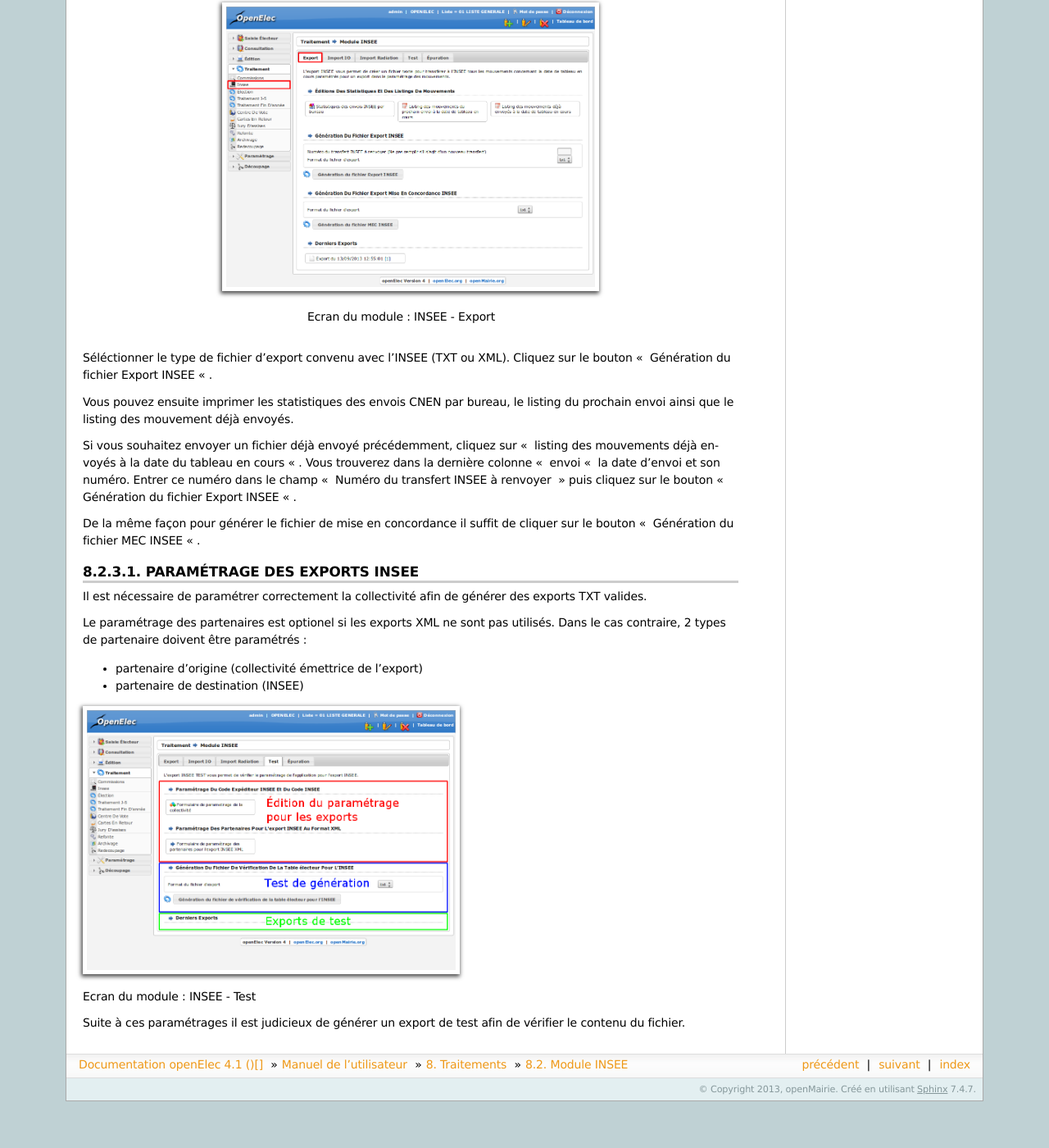
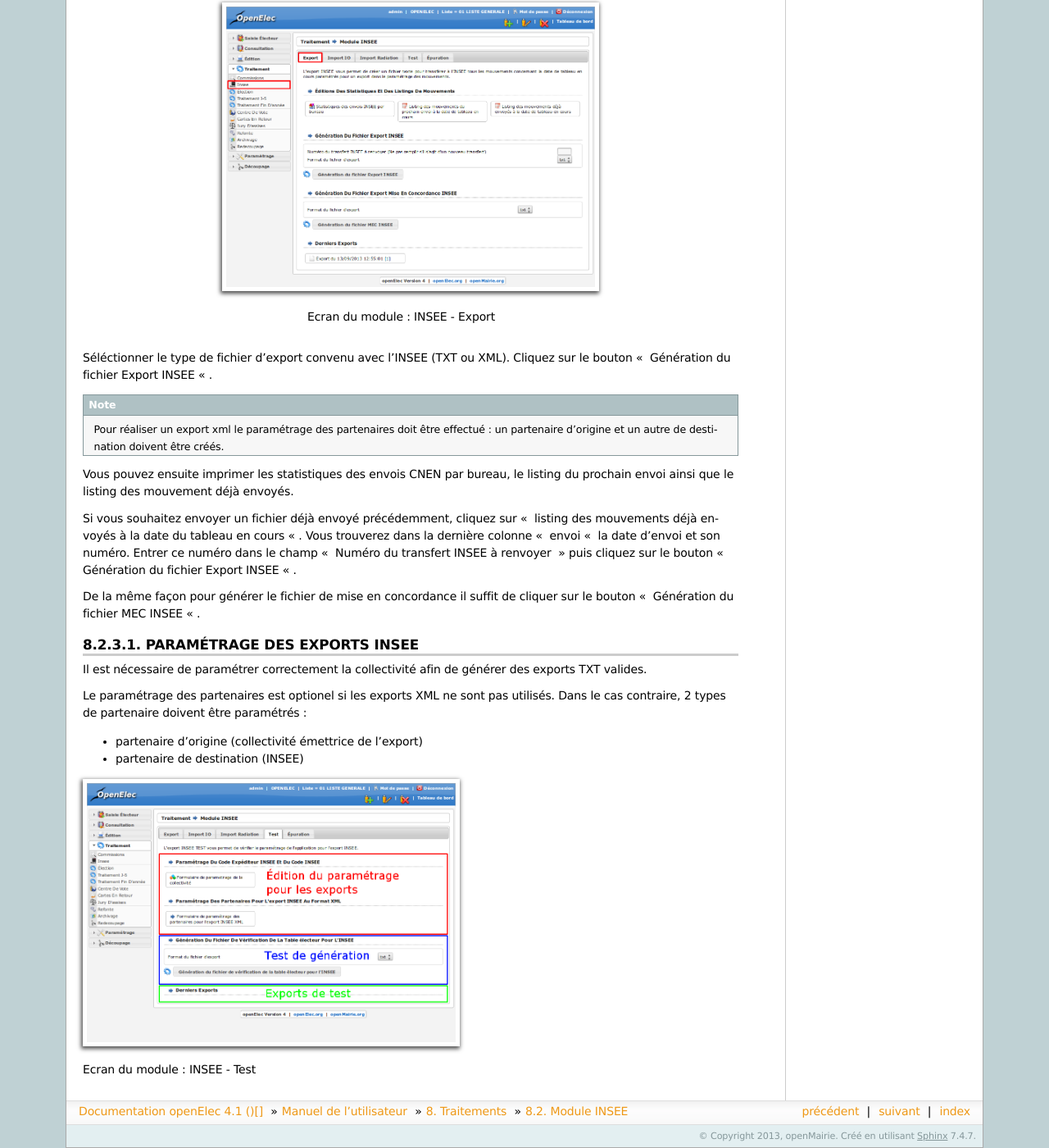
Before and after one commit to tbenita/openelec-documentation, a Sphinx documentation site: the page built from source/manuel_utilisateur/traitements/module_insee.rst, in a window 1280 px wide and 1400 px high, scrolled down 1807 px. Shown: the whole window at 82% size. Built offline with Sphinx 7.4.7, drawn with Linux system fonts in a browser that asks for light colours; before the commit the page ends 3150 px from its top, so only the background shows below that.

Commit message:
Modification de la documentation suite au modification du paramétrage des partenaires d'exports xml.

```diff
--- a/source/manuel_utilisateur/traitements/module_insee.rst
+++ b/source/manuel_utilisateur/traitements/module_insee.rst
@@ -98,6 +98,10 @@ tableau au 10/01/2009)
 Séléctionner le type de fichier d'export convenu avec l'INSEE (TXT ou XML).
 Cliquez sur le bouton " Génération du fichier Export INSEE ".
 
+.. note:: Pour réaliser un export xml le paramétrage des partenaires doit être
+          effectué : un partenaire d'origine et un autre de destination doivent
+          être créés.
+
 Vous pouvez ensuite imprimer les statistiques des envois CNEN par bureau, le
 listing du prochain envoi ainsi que le listing des mouvement déjà envoyés.
 
@@ -125,6 +129,3 @@ Dans le cas contraire, 2 types de partenaire doivent être paramétrés :
 .. image:: module_insee_test.png
 
 Ecran du module : INSEE - Test
-
-Suite à ces paramétrages il est judicieux de générer un export de test afin de
-vérifier le contenu du fichier.
```
